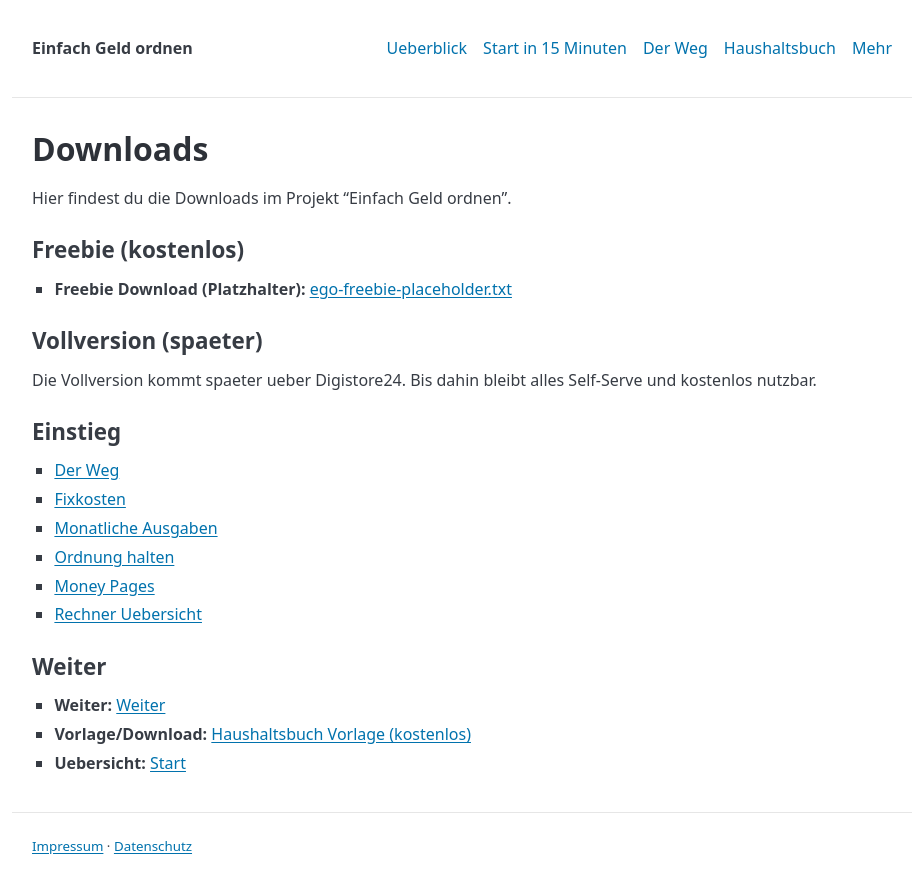
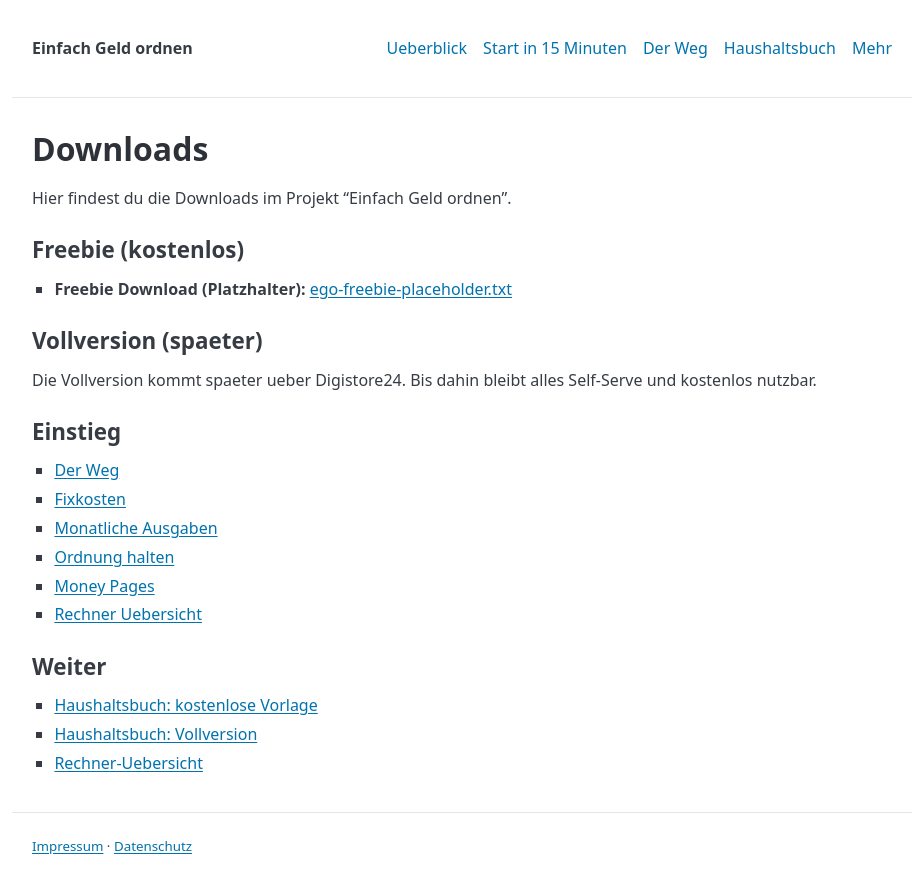
Before and after one commit to gluecklich-tools/einfach-geld-ordnen, a Jekyll site: the page built from seiten/downloads.md, in a window 1280 px wide. Shown: the top 893 px of the page, without its empty margins (178-1101 px from the left). Built offline with Jekyll 4.4.1, drawn with Linux system fonts in a browser that asks for light colours.

Commit message:
Fix Weiter links: Start/Downloads/Der Weg (MVP-02 UX)

```diff
--- a/seiten/downloads.md
+++ b/seiten/downloads.md
@@ -31,6 +31,6 @@ Die Vollversion kommt spaeter ueber Digistore24. Bis dahin bleibt alles Self-Ser
 
 ## Weiter
 
-- **Weiter:** [Weiter]({{ site.baseurl }}/seiten/rechner-index.html)
-- **Vorlage/Download:** [Haushaltsbuch Vorlage (kostenlos)]({{ site.baseurl }}/seiten/haushaltsbuch-vorlage-kostenlos.html)
-- **Uebersicht:** [Start]({{ site.baseurl }}/)
+- [Haushaltsbuch: kostenlose Vorlage]({{ site.baseurl }}/seiten/haushaltsbuch-vorlage-kostenlos.html)
+- [Haushaltsbuch: Vollversion]({{ site.baseurl }}/seiten/haushaltsbuch-vollversion.html)
+- [Rechner-Uebersicht]({{ site.baseurl }}/seiten/rechner-index.html)
```
Also changed, not shown: index.md (+2 -4 lines), seiten/der-weg.md (+3 -3 lines).
